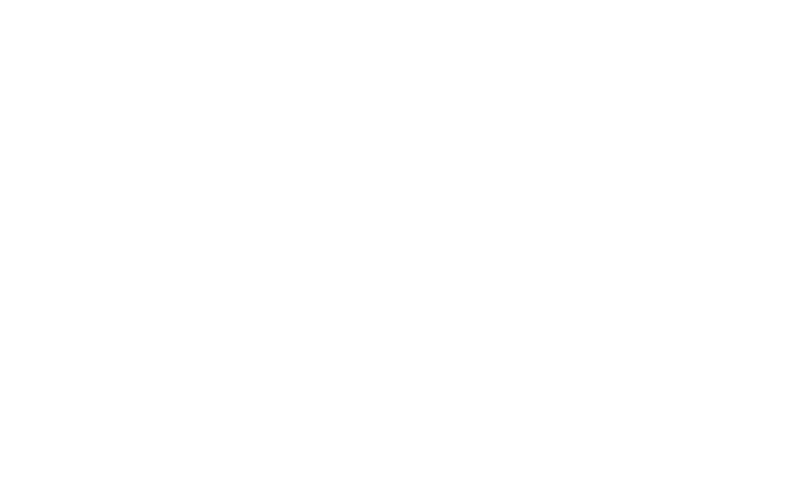
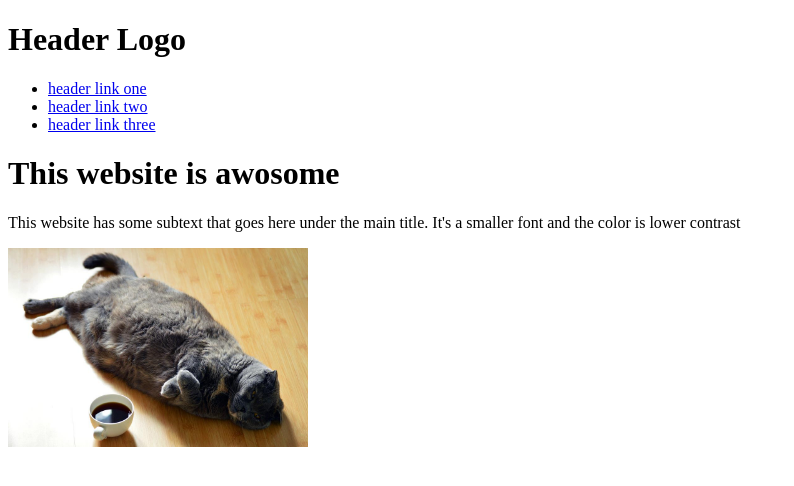
Before and after one commit to KrisNyikes/FlexboxLandingPage, a plain HTML site: page index.html in a window 1280 px wide. Shown: the whole page, without its empty margins (0-794 px from the left). Drawn offline with Linux system fonts and the light colour scheme.

Commit message:
setup header section

```diff
--- a/index.html
+++ b/index.html
@@ -7,5 +7,31 @@
     <link rel="stylesheet" href="style.css" />
     <title>Flexbox Layout</title>
   </head>
-  <body></body>
+  <body>
+    <!-- header -->
+    <div class="header">
+      <!-- header links -->
+      <div class="upper-header">
+        <h1 class="header-logo">Header Logo</h1>
+        <div class="header-links">
+          <ul>
+            <li><a href="#">header link one</a></li>
+            <li><a href="#">header link two</a></li>
+            <li><a href="#">header link three</a></li>
+          </ul>
+        </div>
+      </div>
+
+      <div class="main-header">
+        <h1>This website is awosome</h1>
+        <p>
+          This website has some subtext that goes here under the main title.
+          It's a smaller font and the color is lower contrast
+        </p>
+      </div>
+      <img src="img/chunky_cat.jpg" alt="placeholder image" width="300px" />
+    </div>
+
+    <!-- information section -->
+  </body>
 </html>
```
Also changed, not shown: img/chunky_cat.jpg (added).
